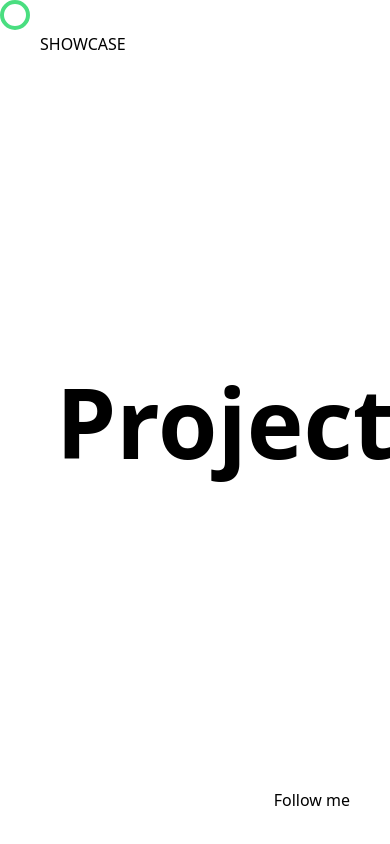
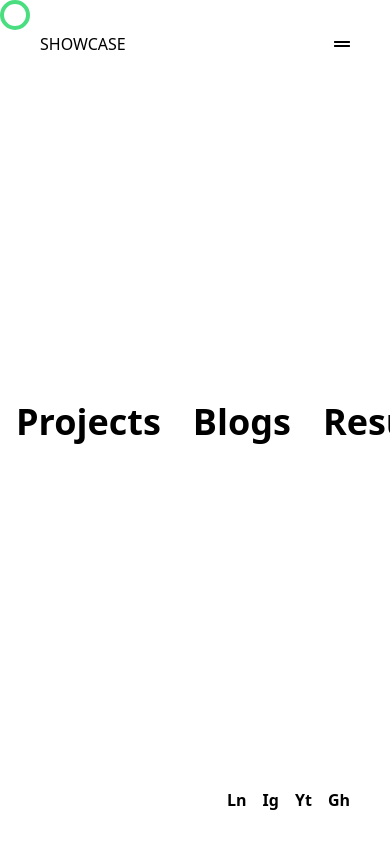
Before and after one commit to heraldjose10/showcase, a Next.js app: page / in a window 390 px wide. Built offline with nearby package versions, Linux system fonts and the light colour scheme.

Commit message:
make home responsive

```diff
--- a/components/Layout.tsx
+++ b/components/Layout.tsx
@@ -1,13 +1,20 @@
-import React, { ReactNode, useRef } from 'react'
+import React, { ReactNode, useRef, useState } from 'react'
 import Link from 'next/link'
 import Head from 'next/head'
+import { motion } from 'framer-motion'
+import { FaGripLines } from 'react-icons/fa'
+import { CgClose } from 'react-icons/cg'
 
 type Props = {
   children?: ReactNode
   title?: string
 }
 
+const MotionLink = motion(Link)
+
 const Layout = ({ children, title = 'Herald\'s Showcase' }: Props) => {
+
+  const [menuOpen, setMenuOpen] = useState(false)
 
   const handleMouseMovement = (e) => {
     if (e.target.tagName == 'A') {
@@ -31,6 +38,31 @@ const Layout = ({ children, title = 'Herald\'s Showcase' }: Props) => {
 
   const cursor = useRef<HTMLDivElement>()
 
+  const item = {
+    start: {
+      y: -10,
+      // opacity: 0
+    },
+    end: i => {
+      // console.log(i);
+      return {
+        y: 0,
+        // opacity: 1,
+        transition: {
+          duration: .5,
+          delay: i
+        }
+      }
+    },
+    exit: {
+      y: -10,
+      // opacity: 0
+    },
+    transition: {
+      duration: 1
+    }
+  }
+
   return (
     <div className='min-h-screen flex flex-col' onMouseMove={handleMouseMovement}>
       <Head>
@@ -49,26 +81,56 @@ const Layout = ({ children, title = 'Herald\'s Showcase' }: Props) => {
             <a className='uppercase'>Showcase</a>
           </Link>
         </div>
-        <nav className='gap-16 hidden md:flex flex-row-reverse'>
-          <Link href='/'>
+        <button
+          className='lg:hidden flex flex-col justify-center'
+          onClick={() => setMenuOpen(!menuOpen)}
+        >
+          {
+            menuOpen
+              ? <CgClose className='h-5 w-5 text-white z-10' />
+              : <FaGripLines />
+          }
+
+        </button>
+        {/* nav bar --refactor for better animation */}
+        <motion.nav
+          initial={{ backgroundColor: 'transparent' }}
+          animate={{ backgroundColor: menuOpen ? 'black' : '' }}
+          className={`gap-16 text-white text-2xl font-bold absolute top-0 left-0 flex-col h-screen w-screen items-center justify-center ${menuOpen ? 'flex' : 'hidden'} lg:flex lg:static lg:text-black lg:flex-row lg:h-fit lg:w-fit lg:text-base lg:font-medium transition-colors`}
+        >
+          <MotionLink href='/' custom={1} initial='start' animate={menuOpen?'end':'exit'} variants={item} className='transition'>
             <a>Home</a>
-          </Link>
-          <Link href='/'>
+          </MotionLink>
+          <MotionLink href='/' custom={2} initial='start' animate={menuOpen && 'end'} variants={item}>
             <a>Projects</a>
-          </Link>
-          <Link href='/about'>
+          </MotionLink>
+          <MotionLink href='/about' custom={3} initial='start' animate={`${menuOpen && 'end'}`} variants={item}>
             <a>About</a>
-          </Link>
-          <Link href='/'>
+          </MotionLink>
+          <MotionLink href='/' custom={4} initial='start' animate={`${menuOpen && 'end'}`} variants={item}>
             <a>Contact</a>
-          </Link>
-        </nav>
+          </MotionLink>
+        </motion.nav>
       </header>
       <div className='grow flex'>
         {children}
       </div>
       <footer className='px-10 flex justify-end py-8'>
-        <span className='hover:cursor-pointer'>Follow me</span>
+        <span className='hidden md:flex hover:cursor-pointer'>Follow me</span>
+        <ul className='md:hidden flex gap-4 font-semibold'>
+          <li>
+            <a href=''>Ln</a>
+          </li>
+          <li>
+            <a href=''>Ig</a>
+          </li>
+          <li>
+            <a href=''>Yt</a>
+          </li>
+          <li>
+            <a href=''>Gh</a>
+          </li>
+        </ul>
       </footer>
     </div>
   )
--- a/package.json
+++ b/package.json
@@ -7,9 +7,12 @@
     "type-check": "tsc"
   },
   "dependencies": {
+    "framer-motion": "^6.3.11",
     "next": "latest",
     "react": "^17.0.2",
-    "react-dom": "^17.0.2"
+    "react-dom": "^17.0.2",
+    "react-icons": "^4.4.0",
+    "react-swipeable": "^7.0.0"
   },
   "devDependencies": {
     "@fullhuman/postcss-purgecss": "^4.1.3",
--- a/pages/index.tsx
+++ b/pages/index.tsx
@@ -1,10 +1,27 @@
 import Link from 'next/link'
 import { useRef } from 'react'
+import { useSwipeable } from 'react-swipeable'
 import Layout from '../components/Layout'
 
 const IndexPage = () => {
 
   const containerToScroll = useRef<HTMLDivElement>(null)
+  const containerToSwipe = useRef<HTMLUListElement>(null)
+
+  const swipeHandlers = useSwipeable({
+    onSwipeStart: (event) => {
+      if (event.dir == 'Down') {
+        containerToScroll.current.scrollBy({
+          left: 150,
+        });
+      }
+      else if (event.dir == 'Up') {
+        containerToScroll.current.scrollBy({
+          left: -150
+        })
+      }
+    }
+  })
 
   const handleScroll = (e) => {
     e.preventDefault();
@@ -12,34 +29,50 @@ const IndexPage = () => {
     containerToScroll.current.scrollBy({
       left: e.deltaY < 0 ? -30 : 30,
     });
+  }
 
+  const refPassthrough = (el) => {
+    // call useSwipeable ref prop with el
+    swipeHandlers.ref(el);
+
+    // set myRef el so you can access it yourself
+    containerToSwipe.current = el;
   }
 
   return (
     <Layout >
-      <div className='grow min-h-full overflow-x-scroll scrollbar-hide' ref={containerToScroll}>
-        <ul className='flex min-h-full gap-10 text-8xl font-extrabold' onWheel={handleScroll}>
-          <li className='px-14 flex items-center justify-center hover:text-green-500'>
+      <div
+        className='grow min-h-full overflow-x-scroll scrollbar-hide transition duration-500'
+        ref={containerToScroll}
+      >
+        <ul
+          className='flex min-h-full lg:gap-10 text-4xl sm:text-6xl md:text-7xl lg:text-8xl font-extrabold'
+          onWheel={handleScroll}
+          {...swipeHandlers}
+          ref={refPassthrough}
+
+        >
+          <li className='px-4 md:px-10 lg:px-14 flex items-center justify-center hover:text-green-500'>
             <Link href='/'>
               <a>Projects</a>
             </Link>
           </li>
-          <li className='px-14 flex items-center justify-center hover:text-green-500'>
+          <li className='px-4 md:px-10 lg:px-14 flex items-center justify-center hover:text-green-500'>
             <Link href='/'>
               <a>Blogs</a>
             </Link>
           </li>
-          <li className='px-14 flex items-center justify-center hover:text-green-500'>
+          <li className='px-4 md:px-10 lg:px-14 flex items-center justify-center hover:text-green-500'>
             <Link href='/'>
               <a>Resume</a>
             </Link>
           </li>
-          <li className='px-14 flex items-center justify-center hover:text-green-500'>
+          <li className='px-4 md:px-10 lg:px-14 flex items-center justify-center hover:text-green-500'>
             <Link href='/'>
               <a>Education</a>
             </Link>
           </li>
-          <li className='px-14 flex items-center justify-center hover:text-green-500'>
+          <li className='px-4 md:px-10 lg:px-14 flex items-center justify-center hover:text-green-500'>
             <Link href='/'>
               <a className='whitespace-nowrap'>Photo Gallery</a>
             </Link>
```
Also changed, not shown: 1 other file (tests, documents, lock files or other folders).
